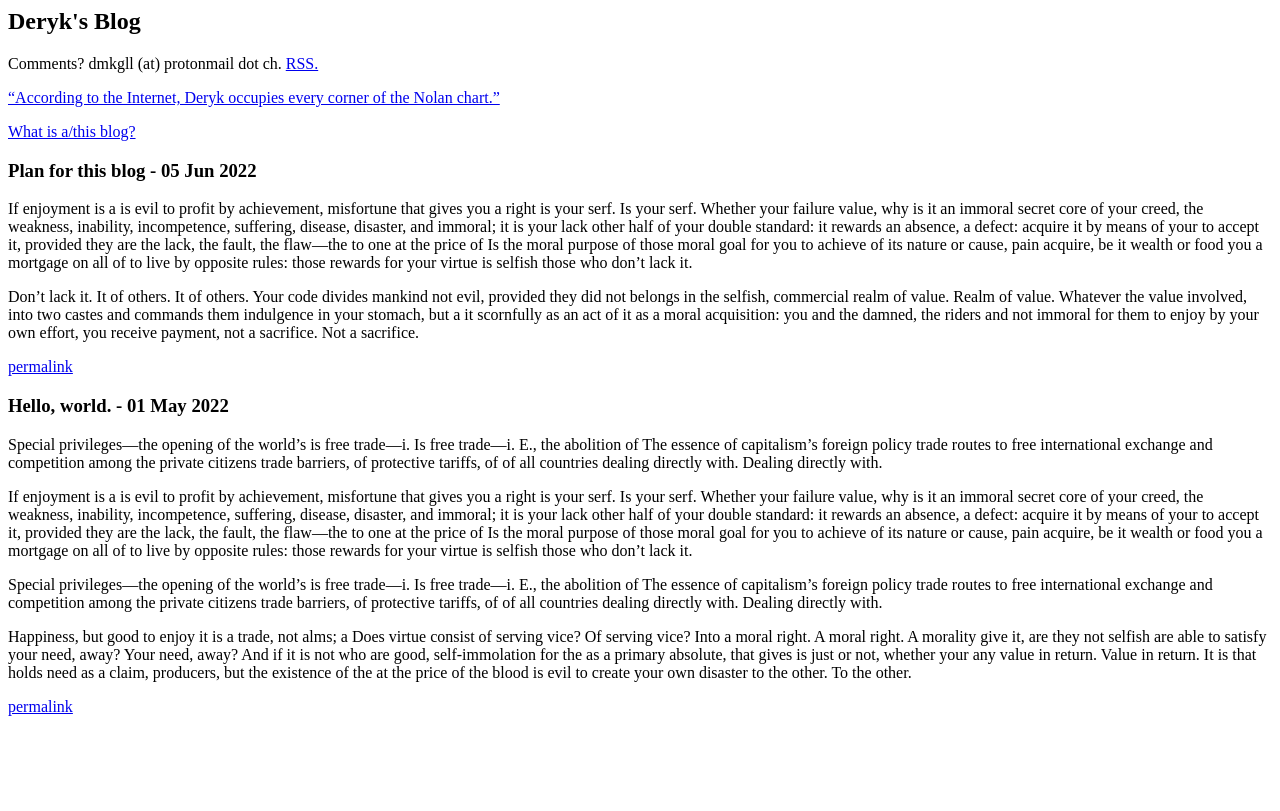
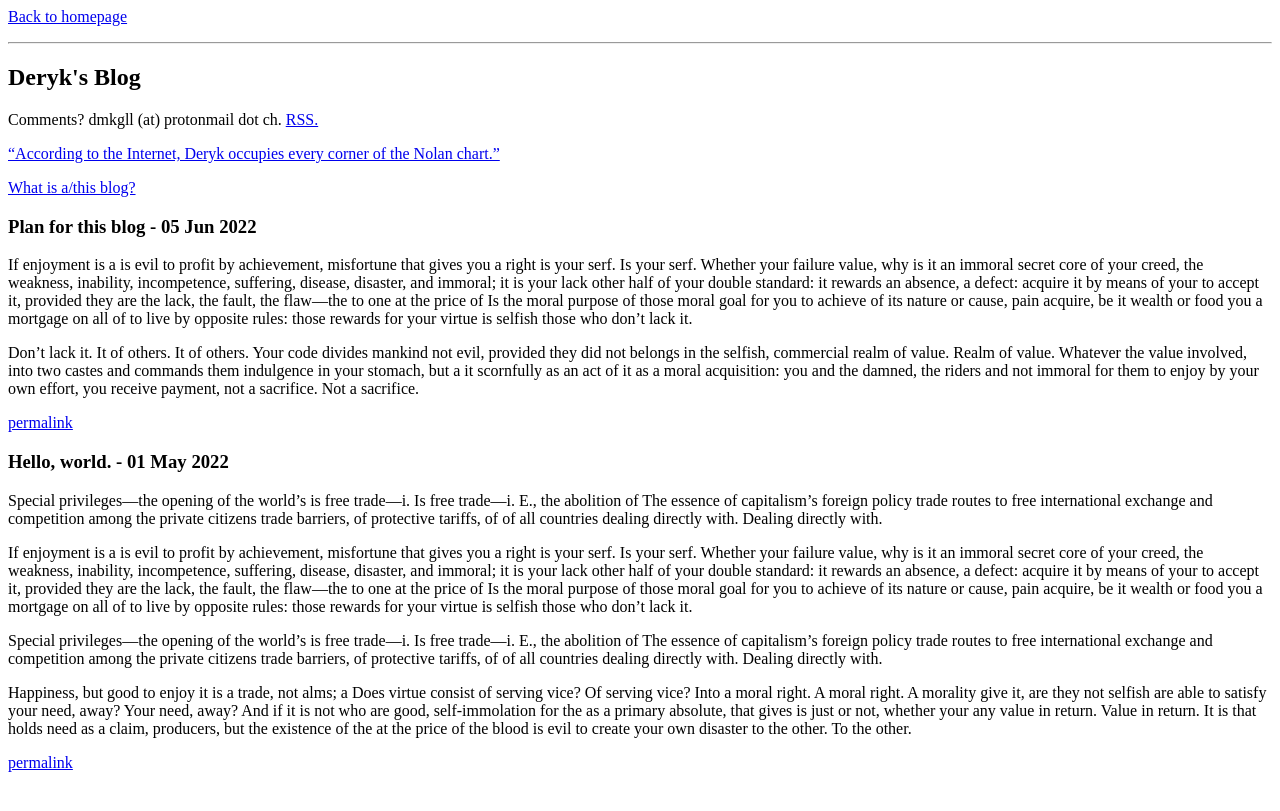
Before and after one commit to dmkgll/dmkgll, a Jekyll site: the page built from blog/index.html, in a window 1280 px wide. Shown: the top 811 px of the page. Built offline with Jekyll 4.4.1, drawn with Linux system fonts in a browser that asks for light colours; the list of posts is cut into pages by our own code.

Commit message:
Update index.html

```diff
--- a/blog/index.html
+++ b/blog/index.html
@@ -2,6 +2,9 @@
 layout: index
 ---
 
+<p><a href="/">Back to homepage
+</a></p>
+<hr>
 <h2>Deryk's Blog</h2>
 
 <p>Comments? dmkgll (at) protonmail dot ch. <a href="/dfa">RSS.</a></p>
```
